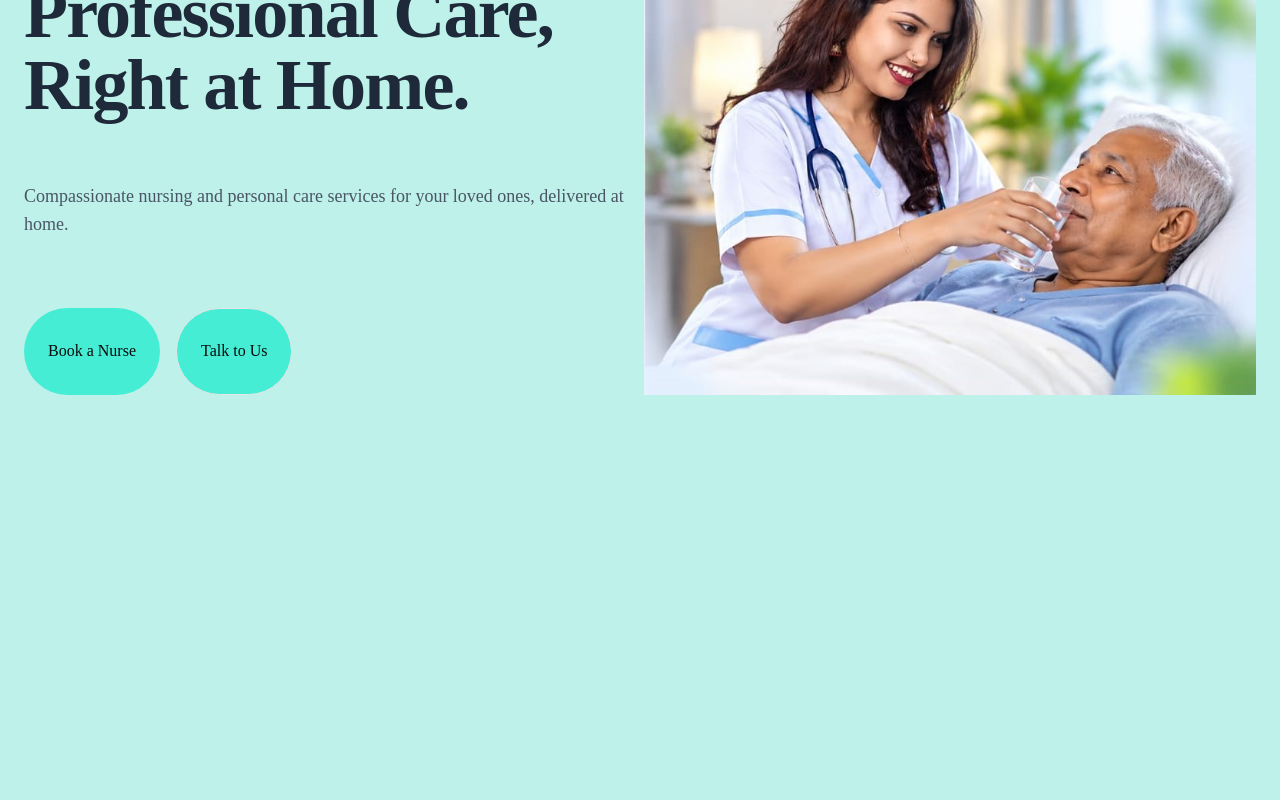
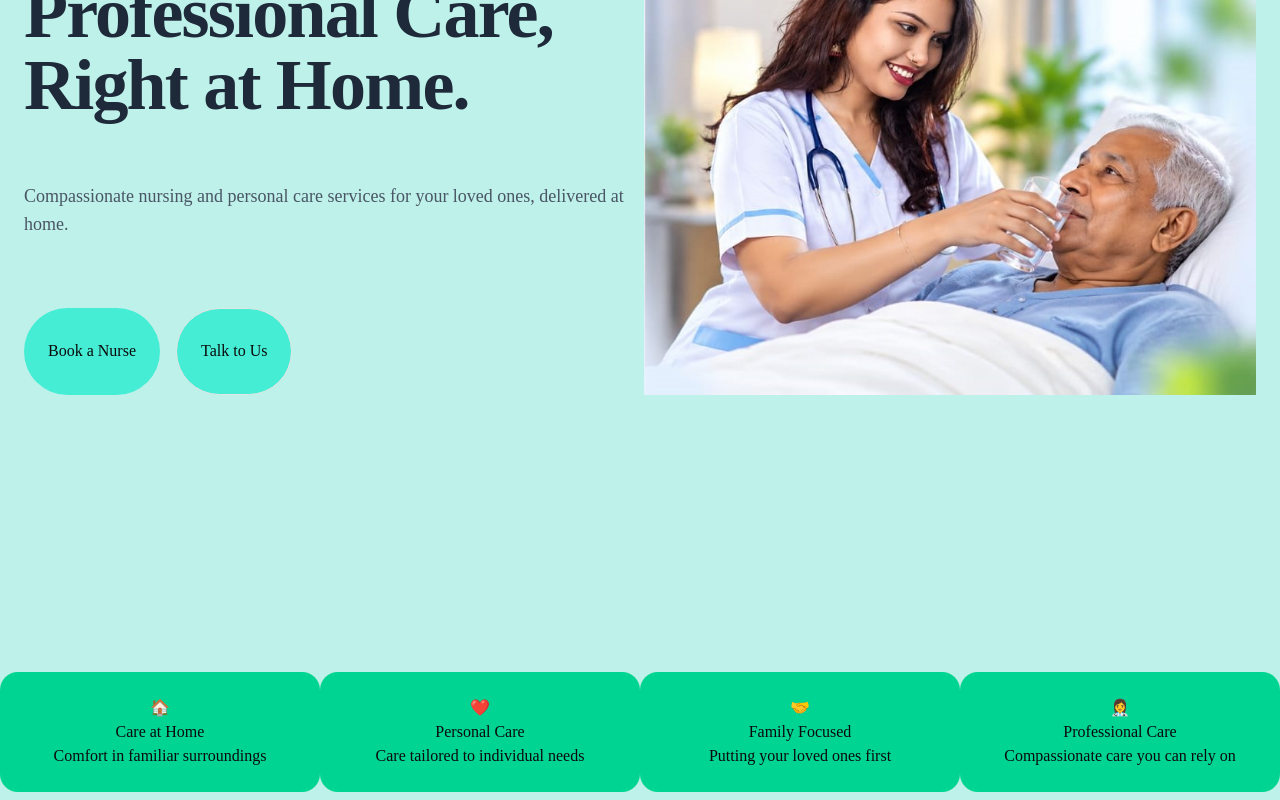
Before and after one commit to SurajKrSaw/Heal-Well, a Next.js app: page / in a window 1280 px wide. Shown: the part 209-1009 px from the top of the page. Before the commit the page ends 873 px from the top, so only its background shows below. Built offline with nearby package versions, Linux system fonts and the light colour scheme.

Commit message:
Added a Highlight Strip

```diff
--- a/app/page.tsx
+++ b/app/page.tsx
@@ -1,4 +1,5 @@
 import Image from "next/image";
+import HighlightStrip from "@/components/highlightStrip";
 export default function Home() {
   return (
     <main>
@@ -43,6 +44,7 @@ export default function Home() {
           </div>
         </div>
       </section>
+      <HighlightStrip />
     </main>
   );
 }
--- /dev/null
+++ b/components/highlightStrip.tsx
@@ -0,0 +1,26 @@
+export default function HighlightStrip() {
+  return (
+    <section className="grid grid-cols-2 md:grid-cols-4 my-2 mx-auto">
+      <div className="flex flex-col bg-emerald-400  rounded-2xl py-6 items-center">
+        <p className="">🏠</p>
+        <h6>Care at Home</h6>
+        <p>Comfort in familiar surroundings</p>
+      </div>
+      <div className="flex flex-col bg-emerald-400  rounded-2xl  py-6 items-center">
+        <p>❤️</p>
+        <h6>Personal Care</h6>
+        <p>Care tailored to individual needs</p>
+      </div>
+      <div className="flex flex-col bg-emerald-400  rounded-2xl  py-6 items-center">
+        <p>🤝</p>
+        <h6>Family Focused</h6>
+        <p>Putting your loved ones first</p>
+      </div>
+      <div className="flex flex-col bg-emerald-400  rounded-2xl  py-6 items-center">
+        <p>👩‍⚕️</p>
+        <h6>Professional Care</h6>
+        <p>Compassionate care you can rely on</p>
+      </div>
+    </section>
+  );
+}
```
